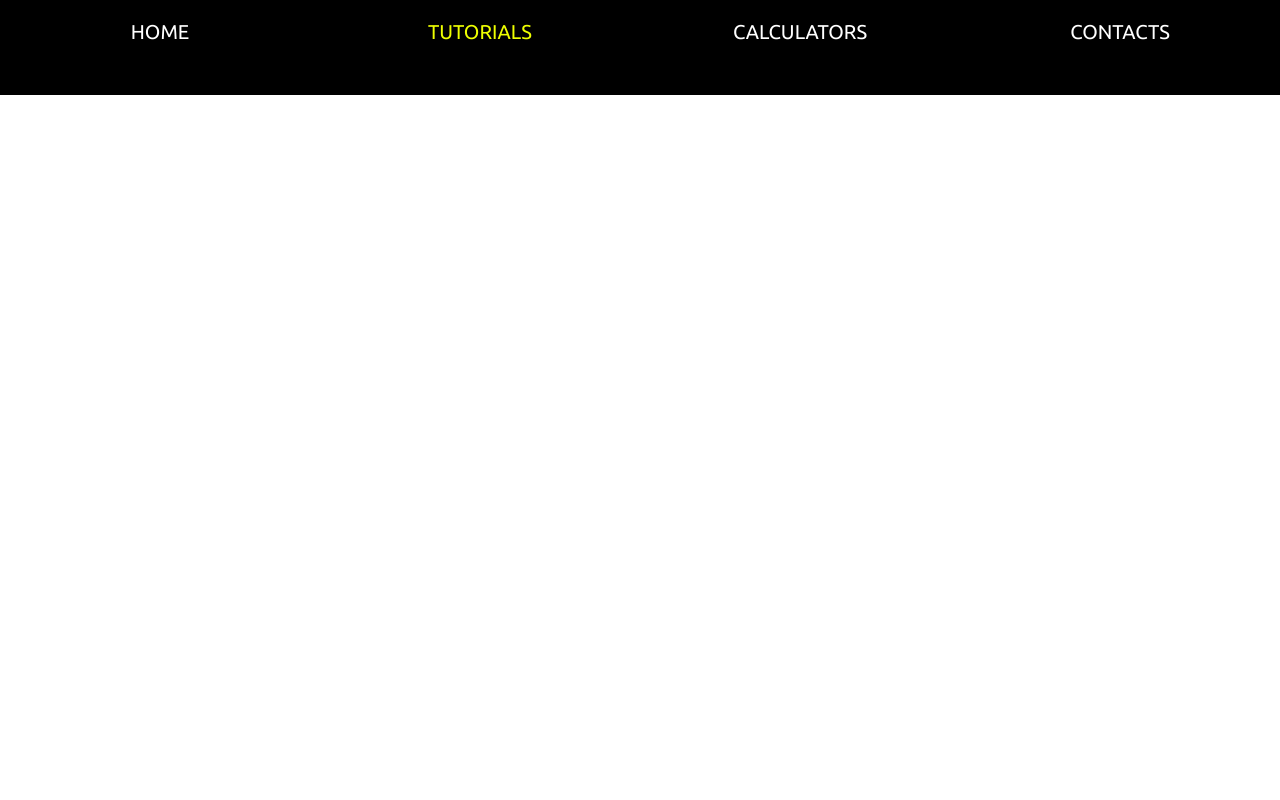
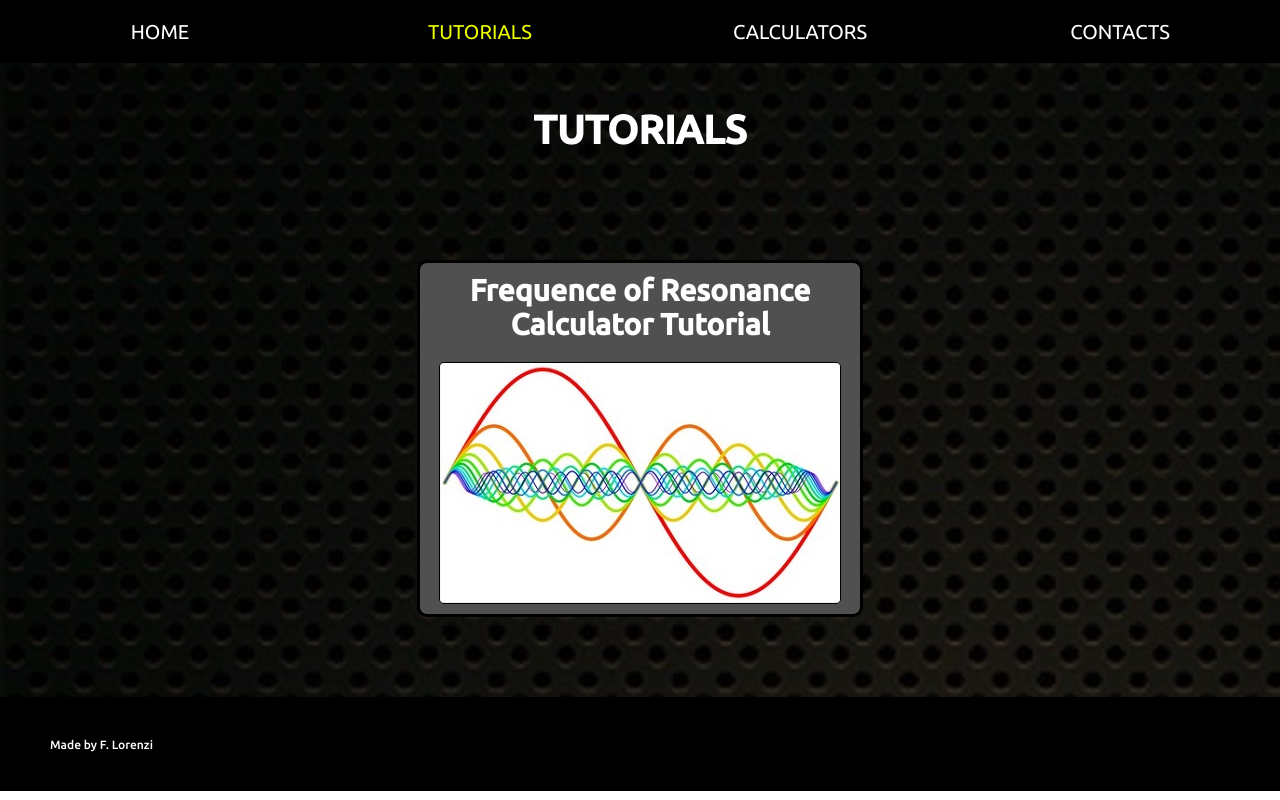
Before and after one commit to fabiolorenzi/acoustic-calculator, a React (Create React App) app: page /tutorials in a window 1280 px wide. Built offline with nearby package versions, Linux system fonts and the light colour scheme.

Commit message:
implemented Tutorials and TutorialProgramSlot components

```diff
--- a/src/App.js
+++ b/src/App.js
@@ -3,6 +3,7 @@ import { Switch, Route } from "react-router-dom";
 
 import Header from "./components/Header.jsx";
 import Home from "./components/Home.jsx";
+import Tutorials from "./components/Tutorials.jsx";
 import Calculators from "./components/Calculators.jsx";
 import FrequenceOfResonance from "./components/FrequenceOfResonance.jsx"
 import Contacts from "./components/Contacts.jsx";
@@ -14,6 +15,7 @@ function App() {
             <Header />
             <Switch>
                 <Route exact path="/" component={Home} />
+                <Route exact path="/tutorials" component={Tutorials} />
                 <Route exact path="/calculators" component={Calculators} />
                 <Route path="/calculators/frequence-of-resonance" component={FrequenceOfResonance} />
                 <Route path="/contacts" component={Contacts} />
--- /dev/null
+++ b/src/components/TutorialProgramSlot.jsx
@@ -0,0 +1,13 @@
+import React from "react";
+import "./TutorialProgramSlot.style.css";
+
+function TutorialProgramSlot({title, image}) {
+    return(
+        <div className="singleSlotTutorial">
+            <h1>{title}</h1>
+            <img src={image} alt={title} />
+        </div>
+    );
+};
+
+export default TutorialProgramSlot;
--- /dev/null
+++ b/src/components/TutorialProgramSlot.style.css
@@ -0,0 +1,41 @@
+.singleSlotTutorial {
+    display: body;
+    width: 420px;
+    background-color: #505050;
+    padding: 10px;
+    border: 3px solid #000000;
+    border-radius: 10px;
+}
+
+.singleSlotTutorial h1 {
+    text-align: center;
+    font-size: 30px;
+    padding-bottom: 0;
+    margin-top: 0;
+}
+
+.singleSlotTutorial img {
+    display: block;
+    width: 400px;
+    height: 240px;
+    margin: auto;
+    border: 1px solid #000000;
+    border-radius: 5px;
+}
+
+@media only screen and (max-width: 860px) {
+    .singleSlotTutorial {
+        width: 270px;
+        padding: 8px;
+    }
+
+    .singleSlotTutorial h1 {
+        font-size: 25px;
+    }
+
+    .singleSlotTutorial img {
+        display: block;
+        width: 250px;
+        height: 150px;
+    }
+}
--- /dev/null
+++ b/src/components/Tutorials.jsx
@@ -0,0 +1,26 @@
+import React from "react";
+import { NavLink } from "react-router-dom";
+import "./Tutorials.style.css";
+import TutorialProgramSlot from "./TutorialProgramSlot.jsx";
+
+import FrequenceOfResonanceImage from "./img/frequenceOfResonance_400x240.jpg";
+
+function Tutorials() {
+    return(
+        <div className="tutorials">
+            <h1>TUTORIALS</h1>
+            <div className="tutorialsBody">
+                <div className="tutorialSlotContainer">
+                    <NavLink to="/tutorials/frequence-of-resonance-tutorial">
+                        <TutorialProgramSlot
+                            title="Frequence of Resonance Calculator Tutorial"
+                            image={FrequenceOfResonanceImage}
+                        />
+                    </NavLink>
+                </div>
+            </div>
+        </div>
+    );
+};
+
+export default Tutorials;
--- /dev/null
+++ b/src/components/Tutorials.style.css
@@ -0,0 +1,32 @@
+.tutorials {
+    display: block;
+    background-image: url("./img/background_01.jpg");
+    width: 100%;
+    padding-top: 80px;
+}
+
+.tutorials h1 {
+    display: block;
+    width: 100%;
+    font-size: 40px;
+    color: #ffffff;
+    text-align: center;
+    padding-bottom: 80px;
+}
+
+.tutorialsBody {
+    display: flex;
+    flex-wrap: wrap;
+    justify-content: space-around;
+    width: 100%;
+    padding-bottom: 80px;
+}
+
+.tutorialSlotContainer {
+    display: block;
+    width: fit-content;
+}
+
+.tutorialSlotContainer a {
+    text-decoration: none;
+}
```
